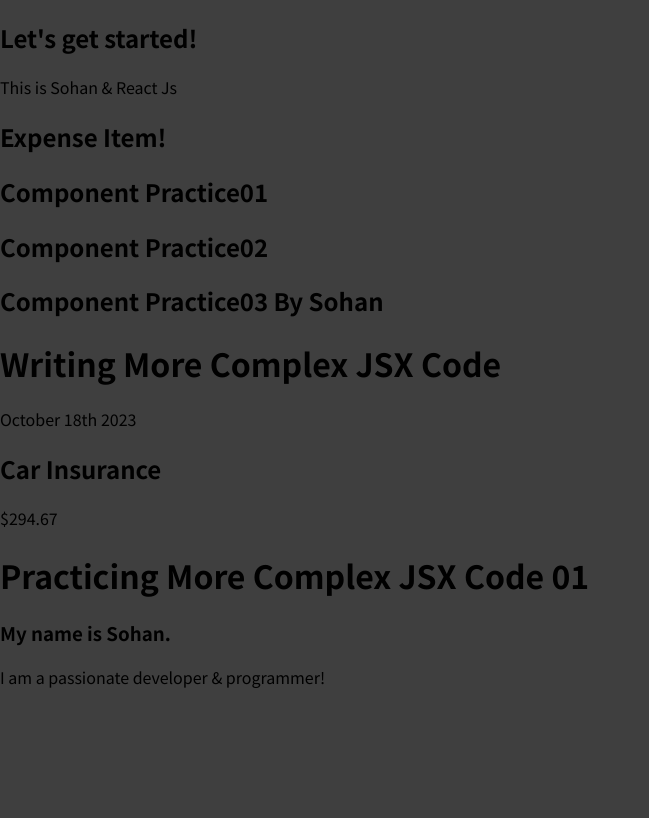
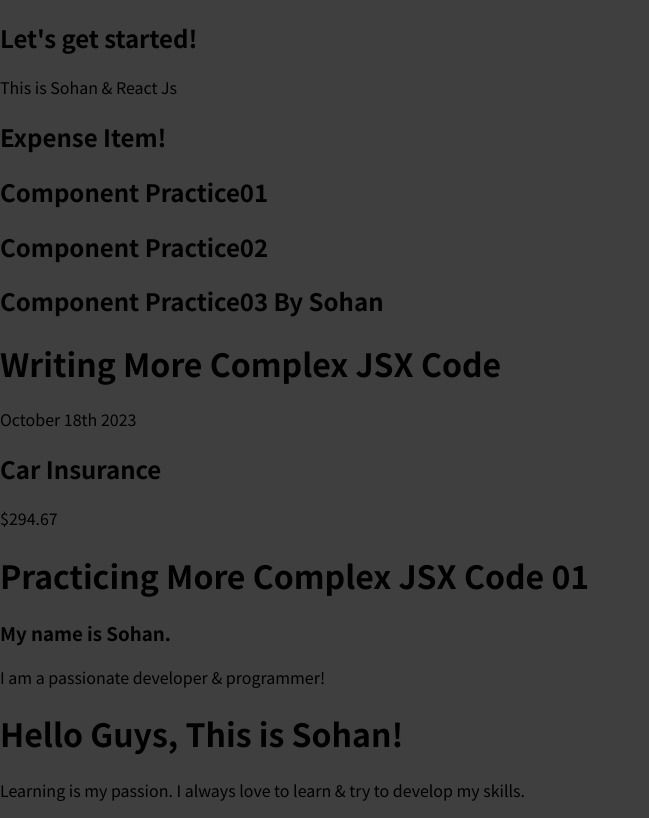
Before and after one commit to ProgrammerSohan/React-JS-Of-Sohan, a JavaScript app in the folder s4/practice-s4/: page / in a window 1280 px wide. Shown: the whole page, without its empty margins (0-649 px from the left). Built offline with nearby package versions, Linux system fonts and the light colour scheme.

Commit message:
b)more complex jsx code practice02

```diff
--- a/s4/practice-s4/src/App.js
+++ b/s4/practice-s4/src/App.js
@@ -5,6 +5,7 @@ import PracticeComp2 from "./components/PracticeComp2";
 import PracticeComp3 from "./components/PracticeComp3";
 import ComplexJsx from "./components/ComplexJsx";
 import ComplexJsx2 from "./components/ComplexJsx2";
+import ComplexJsx3 from "./components/ComplexJsx3";
 
 function App() {
   document.getElementById('root')
@@ -18,6 +19,7 @@ function App() {
       <PracticeComp3> </PracticeComp3>
       <ComplexJsx></ComplexJsx>
       <ComplexJsx2></ComplexJsx2>
+      <ComplexJsx3></ComplexJsx3>
     </div>
   );
 }
--- a/s4/practice-s4/src/components/ComplexJsx2.js
+++ b/s4/practice-s4/src/components/ComplexJsx2.js
@@ -4,6 +4,7 @@ function ComplexJsx2(){
             <h1> Practicing More Complex JSX Code 01</h1>
                 <h3> My name is Sohan. </h3>
                 <p> I am a passionate developer & programmer!</p>
+
         </div>
             );
 }
--- /dev/null
+++ b/s4/practice-s4/src/components/ComplexJsx3.js
@@ -0,0 +1,15 @@
+function ComplexJsx3()
+{
+    return (
+        <div>
+            <h1> Hello Guys, This is Sohan! </h1>
+            <p> Learning is my passion. I always love to learn & try to develop my skills. </p>
+
+
+        </div>
+
+    );
+
+}
+
+export default ComplexJsx3;
```
